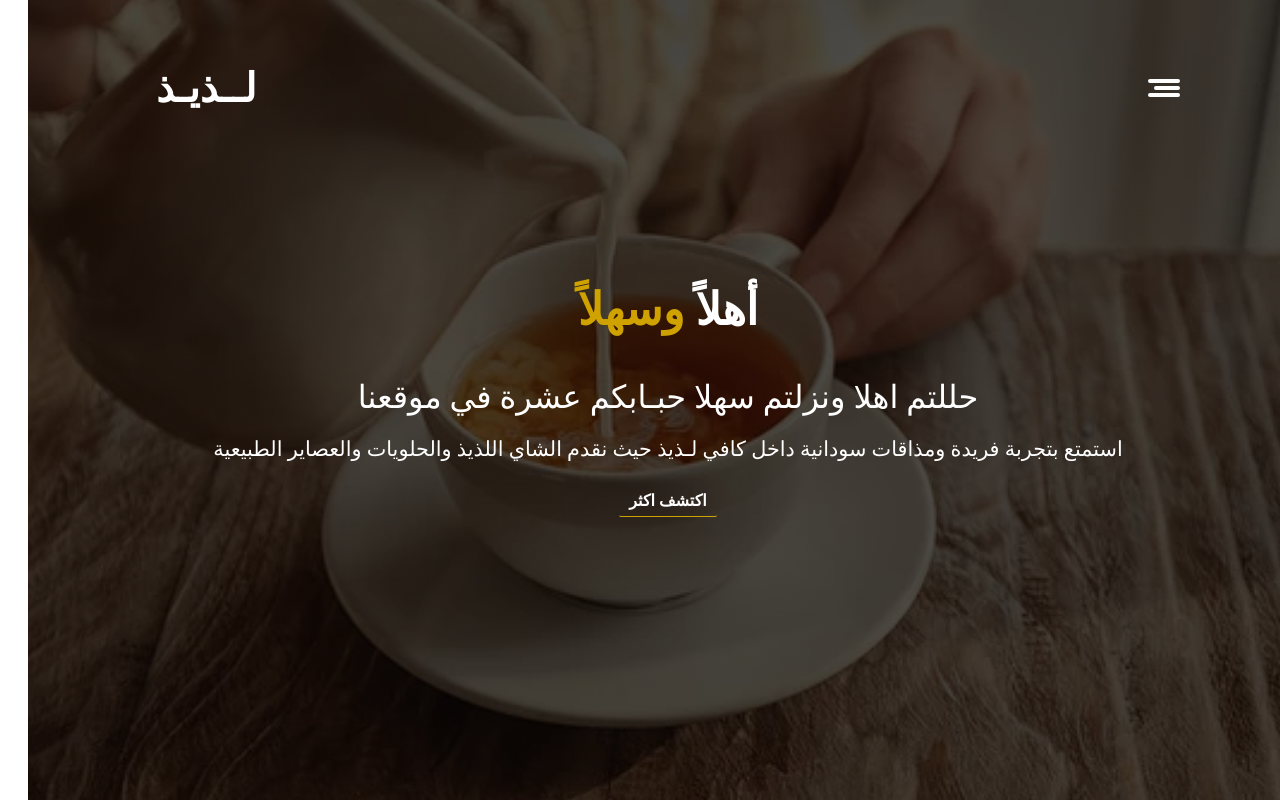
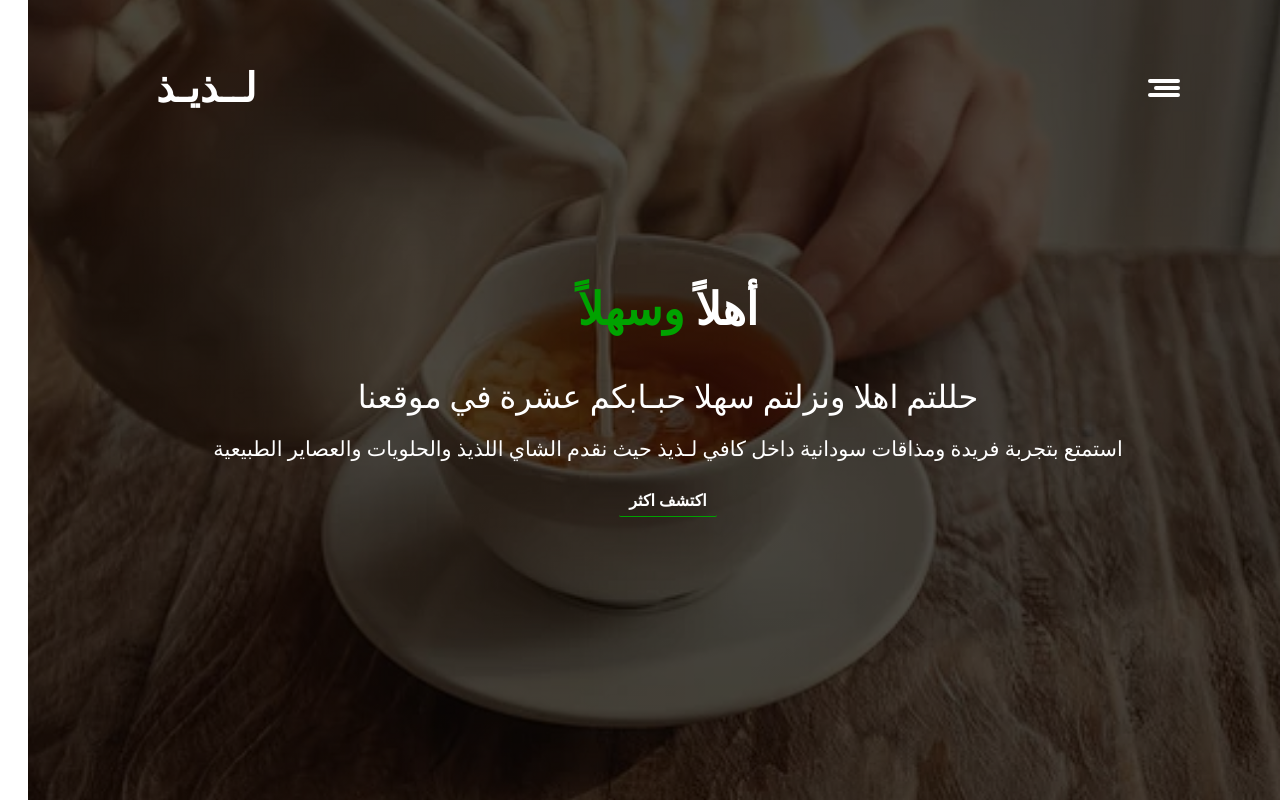
Before and after one commit to abdallaelnjoomi/gaily, a plain HTML site: page index.html in a window 1280 px wide. Shown: the top 800 px of the page. Drawn offline with Linux system fonts and the light colour scheme.

Commit message:
Changing the primary color

```diff
--- a/style.css
+++ b/style.css
@@ -2,7 +2,7 @@
 
 :root {
     --primaryColor: #561705;
-    --secandoryColor: #cfa200;
+    --secandoryColor: #00a200;
     --third-color: #f8e7a84e;
     --whiteColor: #fff;
     --blackColor: #202020;
```
